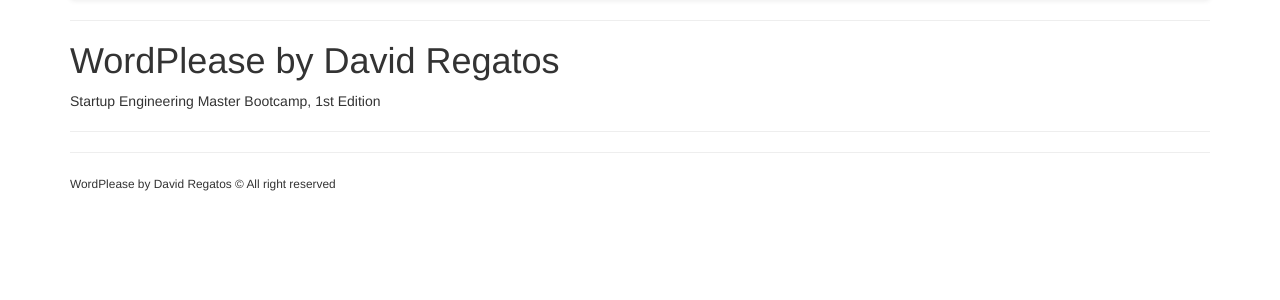
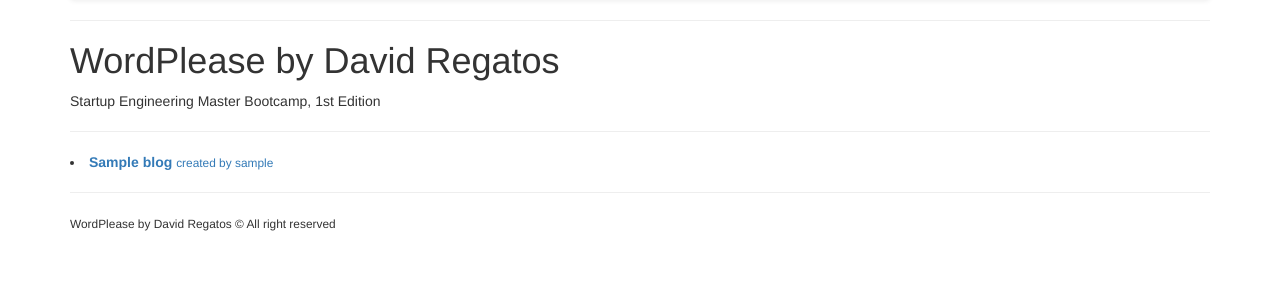
Before and after one commit to dregatos/Keepcoding_DjangoModule_WordPlease, a Django app: template blogs/templates/blogs/blogs_list.html in a window 1280 px wide. Shown: the part 52-352 px from the top of the page. Run offline with Django 3.2, Linux system fonts and the light colour scheme; the template is opened without the code that fills it: most values are stand-ins (such as "Sample title", 1, 10 or a date in 2020); data that the repository does not hold is empty; some libraries are stand-ins or nearby versions.

Commit message:
/blog url shows a list of all available blogs with a link to the blog page;

```diff
--- a/blogs/templates/blogs/blogs_list.html
+++ b/blogs/templates/blogs/blogs_list.html
@@ -2,5 +2,14 @@
 
 {% block section %}
 
+    {% for blog in blogs_list %}
+
+        <li>
+            <a href="{% url 'blog_detail' username=blog.owner.username %}">
+                <strong>{{ blog.name }}</strong> <small>created by {{ blog.owner.username }} </small>
+            </a>
+        </li>
+
+    {% endfor %}
 
 {% endblock %}
```
Also changed, not shown: blogs/views.py (+11 -2 lines), blogs/templates/blogs/post_cell.html (indentation only).
